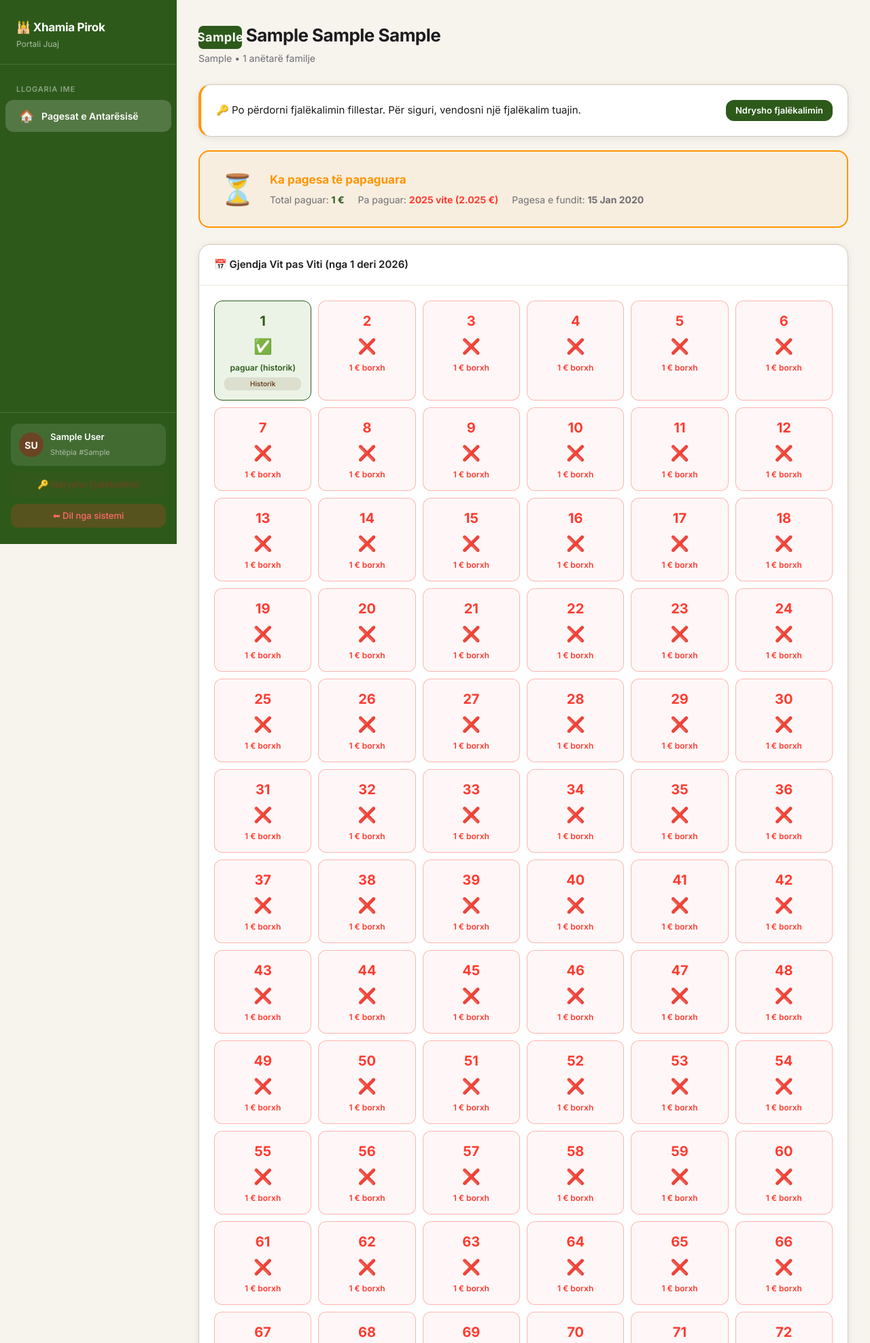
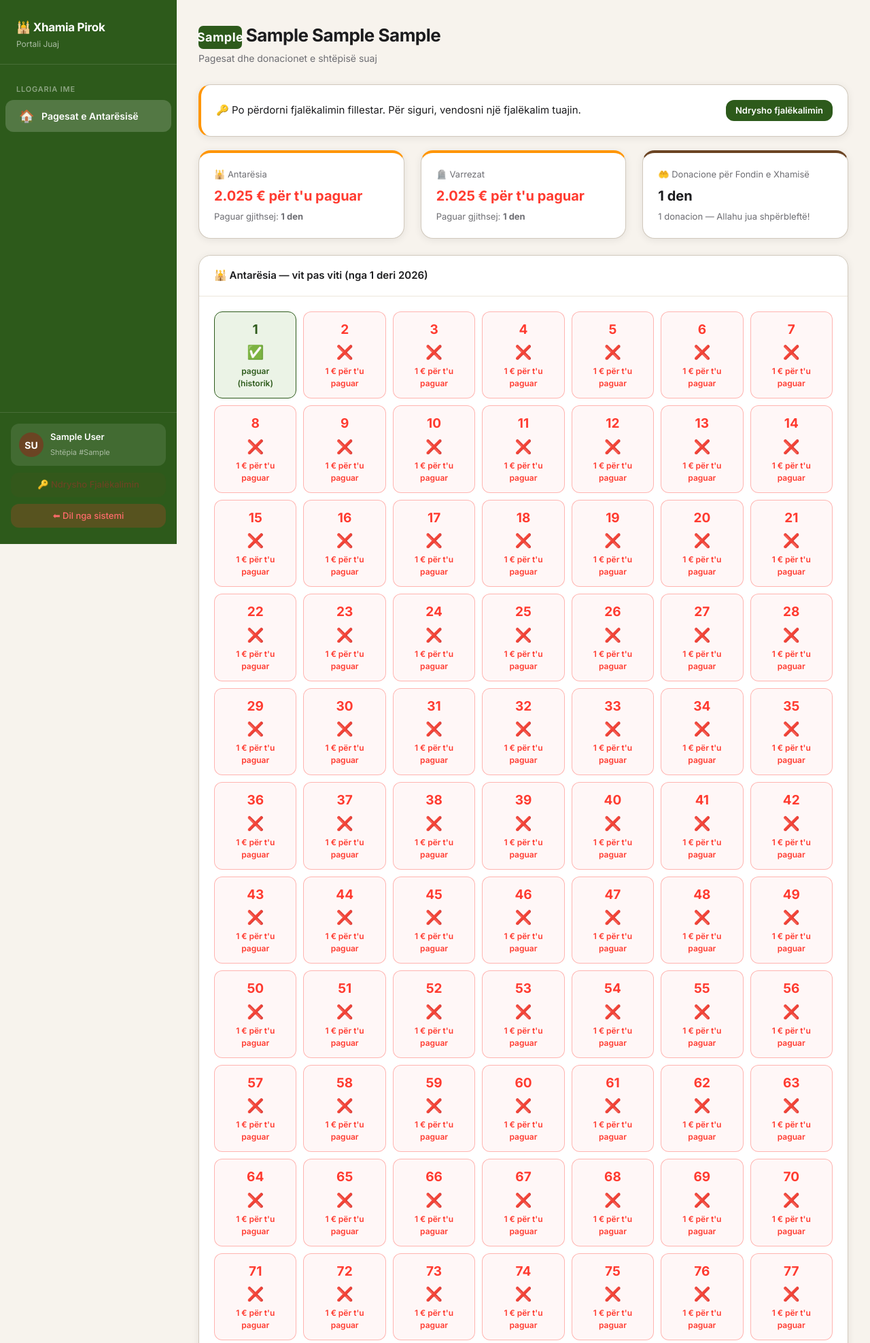
Before and after one commit to MuhamedAdemi/xhamia-pirok, a Django app: page /portali/ in a window 1280 px wide. Shown: the top 1975 px of the page at 68% size. Run offline with Django 5.2, Linux system fonts and the light colour scheme; a user stored in the database is signed in; tables that the repository leaves empty hold one stand-in row (values such as "Sample post").

Commit message:
fix(siguria): llogarite e shtepive shohin vetem portalin dhe faturat e veta; portali me varrezat dhe donacionet e fondit
Me sesion te ruajtur, hyrja e dyte dergonte llogarine e shtepise te paneli i stafit, ku faqet
kontrollonin vetem login_required. Tani nje middleware i kufizon llogarite e shtepive te portali,
dhe faturat PDF kontrollojne pronesine.

Co-Authored-By: Claude Opus 5.5 <noreply@anthropic.com>

```diff
--- a/config/settings.py
+++ b/config/settings.py
@@ -28,6 +28,7 @@ MIDDLEWARE = [
     'django.middleware.common.CommonMiddleware',
     'django.middleware.csrf.CsrfViewMiddleware',
     'django.contrib.auth.middleware.AuthenticationMiddleware',
+    'xhamia.middleware.PortaliShtepiMiddleware',
     'django.contrib.messages.middleware.MessageMiddleware',
     'django.middleware.clickjacking.XFrameOptionsMiddleware',
 ]
--- /dev/null
+++ b/templates/portali_shtepi/_vitet.html
@@ -0,0 +1,16 @@
+{% load shumat %}{# Grila vit pas viti; parametër: tabela (dict viti → info nga _tabela_vjetore) #}
+{% if tabela %}
+<div style="display:grid; grid-template-columns:repeat(auto-fill, minmax(120px, 1fr)); gap:10px;">
+  {% for vit, info in tabela.items %}
+  <div style="border:1.5px solid {% if info.ka_paguar %}var(--gjelbër){% else %}rgba(255,59,48,0.35){% endif %}; border-radius:12px; padding:12px; text-align:center; background:{% if info.ka_paguar %}var(--gjelbër-shumë-i-çelur){% else %}rgba(255,59,48,0.04){% endif %};">
+    <div style="font-size:19px; font-weight:800; color:{% if info.ka_paguar %}var(--gjelbër){% else %}var(--gabim){% endif %};">{{ vit }}</div>
+    <div style="font-size:20px; margin:4px 0;">{% if info.ka_paguar %}✅{% else %}❌{% endif %}</div>
+    <div style="font-size:12px; font-weight:600; color:{% if info.ka_paguar %}var(--gjelbër){% else %}var(--gabim){% endif %};">
+      {% if info.historike %}paguar (historik){% elif info.ka_paguar %}{{ info.shuma_paguar|euro }} paguar{% elif info.borxhi %}{{ info.borxhi|euro }} për t'u paguar{% else %}papaguar{% endif %}
+    </div>
+  </div>
+  {% endfor %}
+</div>
+{% else %}
+<p style="text-align:center; color:var(--tekst-dytësor); padding:20px 0;">Nuk ka vite për t'u shfaqur.</p>
+{% endif %}
--- a/templates/portali_shtepi/dashboard.html
+++ b/templates/portali_shtepi/dashboard.html
@@ -9,7 +9,7 @@
       <span class="nr-shtepi" style="font-size:18px; width:64px; height:34px;">{{ shtepi.nr_shtepise }}</span>
       {{ shtepi.emri_i_plote }}
     </h2>
-    <p>{% if shtepi.kategoria %}{{ shtepi.kategoria.emri }} • {% endif %}{{ shtepi.nr_antareve_familjes }} anëtarë familje</p>
+    <p>Pagesat dhe donacionet e shtëpisë suaj</p>
   </div>
 </div>
 
@@ -22,92 +22,101 @@
 </div>
 {% endif %}
 
-<!-- Statusi i përgjithshëm -->
-<div style="background:{% if not nr_papaguara %}var(--gjelbër-shumë-i-çelur){% else %}rgba(255,149,0,0.06){% endif %}; border:2px solid {% if not nr_papaguara %}var(--gjelbër){% else %}var(--paralajmërim){% endif %}; border-radius:16px; padding:22px 28px; margin-bottom:24px; display:flex; align-items:center; gap:20px;">
-  <div style="font-size:44px; flex-shrink:0;">{% if not nr_papaguara %}✅{% else %}⏳{% endif %}</div>
-  <div style="flex:1;">
-    <h3 style="margin:0 0 6px; font-size:17px; color:{% if not nr_papaguara %}var(--gjelbër){% else %}var(--paralajmërim){% endif %};">
-      {% if not nr_papaguara %}
-        Të gjitha pagesat janë në rregull!
-      {% else %}
-        Ka pagesa të papaguara
-      {% endif %}
-    </h3>
-    <div style="display:flex; gap:20px; flex-wrap:wrap; font-size:14px; color:var(--tekst-dytësor);">
-      <span>Total paguar: <strong style="color:var(--gjelbër);">{{ total_gjithsej|euro }}</strong></span>
-      {% if nr_papaguara %}
-      <span>Pa paguar: <strong style="color:var(--gabim);">{{ nr_papaguara }} vit{{ nr_papaguara|pluralize:'e' }}{% if borxhi_total > 0 %} ({{ borxhi_total|euro }}){% endif %}</strong></span>
-      {% endif %}
-      {% if pagesa_e_fundit %}
-      <span>Pagesa e fundit: <strong>{{ pagesa_e_fundit.data_pageses|date:"d M Y" }}</strong></span>
-      {% endif %}
+<!-- Përmbledhja -->
+<div class="grid-3" style="margin-bottom:24px;">
+  <div class="stat-card" style="border-top:4px solid {% if nr_papaguara %}var(--paralajmërim){% else %}var(--gjelbër){% endif %};">
+    <div style="font-size:13px; color:var(--tekst-dytësor);">🕌 Antarësia</div>
+    <div style="font-size:20px; font-weight:800; margin:6px 0; color:{% if nr_papaguara %}var(--gabim){% else %}var(--gjelbër){% endif %};">
+      {% if nr_papaguara %}{{ borxhi_total|euro }} për t'u paguar{% else %}✅ Në rregull{% endif %}
     </div>
+    <div style="font-size:13px; color:var(--tekst-dytësor);">Paguar gjithsej: <strong>{{ total_gjithsej|monedhat }}</strong></div>
+  </div>
+  <div class="stat-card" style="border-top:4px solid {% if nr_papaguara_varrezat %}var(--paralajmërim){% else %}var(--gjelbër){% endif %};">
+    <div style="font-size:13px; color:var(--tekst-dytësor);">🪦 Varrezat</div>
+    <div style="font-size:20px; font-weight:800; margin:6px 0; color:{% if nr_papaguara_varrezat %}var(--gabim){% else %}var(--gjelbër){% endif %};">
+      {% if nr_papaguara_varrezat %}{% if borxhi_total_varrezat > 0 %}{{ borxhi_total_varrezat|euro }}{% else %}{{ nr_papaguara_varrezat }} vit{{ nr_papaguara_varrezat|pluralize:'e' }}{% endif %} për t'u paguar{% else %}✅ Në rregull{% endif %}
+    </div>
+    <div style="font-size:13px; color:var(--tekst-dytësor);">Paguar gjithsej: <strong>{{ total_varrezat|monedhat }}</strong></div>
+  </div>
+  <div class="stat-card" style="border-top:4px solid var(--kafe, #6B4423);">
+    <div style="font-size:13px; color:var(--tekst-dytësor);">🤲 Donacione për Fondin e Xhamisë</div>
+    <div style="font-size:20px; font-weight:800; margin:6px 0;">{{ total_fondi|monedhat }}</div>
+    <div style="font-size:13px; color:var(--tekst-dytësor);">{{ pagesat_fondit|length }} donacion{{ pagesat_fondit|length|pluralize:'e' }} — Allahu jua shpërbleftë!</div>
   </div>
 </div>
 
-<!-- Grila e viteve -->
+<!-- Antarësia -->
 <div class="card" style="margin-bottom:24px;">
   <div class="card-header">
-    <h5>📅 Gjendja Vit pas Viti (nga {{ shtepi.viti_fillimit_antaresise }} deri {{ viti_aktual }})</h5>
+    <h5>🕌 Antarësia — vit pas viti (nga {{ shtepi.viti_fillimit_antaresise }} deri {{ viti_aktual }})</h5>
   </div>
-  <div class="card-body">
-    {% if pagesat_per_vit %}
-    <div style="display:grid; grid-template-columns:repeat(auto-fill, minmax(130px, 1fr)); gap:10px;">
-      {% for vit, info in pagesat_per_vit.items %}
-      <div style="border:1.5px solid {% if info.ka_paguar %}var(--gjelbër){% else %}rgba(255,59,48,0.35){% endif %}; border-radius:12px; padding:14px; text-align:center; background:{% if info.ka_paguar %}var(--gjelbër-shumë-i-çelur){% else %}rgba(255,59,48,0.04){% endif %};">
-        <div style="font-size:20px; font-weight:800; color:{% if info.ka_paguar %}var(--gjelbër){% else %}var(--gabim){% endif %};">
-          {{ vit }}
-        </div>
-        <div style="font-size:22px; margin:6px 0;">{% if info.ka_paguar %}✅{% else %}❌{% endif %}</div>
-        <div style="font-size:12px; font-weight:600; color:{% if info.ka_paguar %}var(--gjelbër){% else %}var(--gabim){% endif %};">
-          {% if info.historike %}paguar (historik){% elif info.ka_paguar %}{{ info.shuma_paguar|euro }} paguar{% elif info.borxhi %}{{ info.borxhi|euro }} borxh{% else %}papaguar{% endif %}
-        </div>
-        {% if info.historike %}
-        <div style="margin-top:5px; font-size:10px; background:rgba(107,68,35,0.12); color:#6B4423; padding:2px 6px; border-radius:8px; font-weight:600;">Historik</div>
-        {% endif %}
-      </div>
-      {% endfor %}
-    </div>
-    {% else %}
-    <p style="text-align:center; color:var(--tekst-dytësor); padding:20px 0;">Nuk ka vite për t'u shfaqur.</p>
-    {% endif %}
-  </div>
-</div>
-
-<!-- Historiku i pagesave -->
-<div class="card">
-  <div class="card-header">
-    <h5>📋 Faturat e Regjistruara</h5>
-    <span style="color:var(--tekst-dytësor); font-size:13px;">{{ pagesat_te_gjitha.count }} pagesa gjithsej</span>
-  </div>
+  <div class="card-body">{% include 'portali_shtepi/_vitet.html' with tabela=pagesat_per_vit %}</div>
   <div style="overflow-x:auto;">
     <table class="tabela-xhami">
-      <thead>
-        <tr>
-          <th>Nr. Faturës</th>
-          <th>Vitet</th>
-          <th>Shuma</th>
-          <th>Data</th>
-          <th>Fatura</th>
-        </tr>
-      </thead>
+      <thead><tr><th>Nr. Faturës</th><th>Vitet</th><th>Shuma</th><th>Data</th><th>Fatura</th></tr></thead>
       <tbody>
         {% for p in pagesat_te_gjitha %}
         <tr>
           <td style="font-family:monospace; font-weight:700; color:var(--gjelbër);">{{ p.fatura_tekst }}</td>
           <td class="font-semibold">{{ p.vitet_tekst }}</td>
           <td class="tekst-gjelbër font-semibold">{{ p.shuma_origjinale }}</td>
-          <td class="tekst-dytësor">{{ p.data_pageses|date:"d F Y" }}</td>
-          <td>
-            <a href="{% url 'fatura_antaresia_pdf' p.pk %}" class="btn-dytësor btn-sm" target="_blank">🖨️ Fatura</a>
-          </td>
+          <td class="tekst-dytësor">{{ p.data_pageses|date:"d.m.Y" }}</td>
+          <td><a href="{% url 'fatura_antaresia_pdf' p.pk %}" class="btn-dytësor btn-sm" target="_blank">🖨️ Fatura</a></td>
         </tr>
         {% empty %}
+        <tr><td colspan="5" style="text-align:center; padding:30px; color:var(--tekst-dytësor);">Asnjë pagesë antarësie e regjistruar ende.</td></tr>
+        {% endfor %}
+      </tbody>
+    </table>
+  </div>
+</div>
+
+<!-- Varrezat -->
+<div class="card" style="margin-bottom:24px;">
+  <div class="card-header">
+    <h5>🪦 Varrezat — vit pas viti (nga {{ shtepi.viti_fillimit_varrezave }} deri {{ viti_aktual }})</h5>
+  </div>
+  <div class="card-body">{% include 'portali_shtepi/_vitet.html' with tabela=pagesat_per_vit_varrezat %}</div>
+  <div style="overflow-x:auto;">
+    <table class="tabela-xhami">
+      <thead><tr><th>Nr. Faturës</th><th>Vitet</th><th>Shuma</th><th>Data</th><th>Fatura</th></tr></thead>
+      <tbody>
+        {% for p in pagesat_varrezave %}
         <tr>
-          <td colspan="5" style="text-align:center; padding:40px; color:var(--tekst-dytësor);">
-            Asnjë pagesë e regjistruar ende. Kontaktoni xhaminë për informacion.
-          </td>
+          <td style="font-family:monospace; font-weight:700; color:var(--gjelbër);">{{ p.fatura_tekst }}</td>
+          <td class="font-semibold">{{ p.vitet_tekst }}</td>
+          <td class="tekst-gjelbër font-semibold">{{ p.shuma_origjinale }}</td>
+          <td class="tekst-dytësor">{{ p.data_pageses|date:"d.m.Y" }}</td>
+          <td><a href="{% url 'fatura_varrezat_pdf' p.pk %}" class="btn-dytësor btn-sm" target="_blank">🖨️ Fatura</a></td>
         </tr>
+        {% empty %}
+        <tr><td colspan="5" style="text-align:center; padding:30px; color:var(--tekst-dytësor);">Asnjë pagesë varrezash e regjistruar ende.</td></tr>
+        {% endfor %}
+      </tbody>
+    </table>
+  </div>
+</div>
+
+<!-- Fondi -->
+<div class="card">
+  <div class="card-header">
+    <h5>🤲 Donacionet për Fondin e Xhamisë — historiku</h5>
+  </div>
+  <div style="overflow-x:auto;">
+    <table class="tabela-xhami">
+      <thead><tr><th>Nr. Faturës</th><th>Paguesi</th><th>Qëllimi</th><th>Shuma</th><th>Data</th><th>Fatura</th></tr></thead>
+      <tbody>
+        {% for p in pagesat_fondit %}
+        <tr>
+          <td style="font-family:monospace; font-weight:700; color:var(--gjelbër);">{{ p.fatura_tekst }}</td>
+          <td class="font-semibold">{{ p.emri_donatorit }} {{ p.mbiemri_donatorit }}</td>
+          <td class="tekst-dytësor">{{ p.get_lloji_display }}{% if p.arsyeja %} — {{ p.arsyeja }}{% endif %}</td>
+          <td class="tekst-kafe font-semibold">{{ p.shuma_origjinale }}</td>
+          <td class="tekst-dytësor">{{ p.data_pageses|date:"d.m.Y" }}</td>
+          <td><a href="{% url 'fatura_fondi_pdf' p.pk %}" class="btn-dytësor btn-sm" target="_blank">🖨️ Fatura</a></td>
+        </tr>
+        {% empty %}
+        <tr><td colspan="6" style="text-align:center; padding:30px; color:var(--tekst-dytësor);">Asnjë donacion i regjistruar në emër të kësaj shtëpie.</td></tr>
         {% endfor %}
       </tbody>
     </table>
--- a/xhamia/views.py
+++ b/xhamia/views.py
@@ -4,7 +4,7 @@ from django.contrib.auth import authenticate, login, logout
 from django.contrib.auth.decorators import login_required
 from django.contrib.auth.models import User
 from django.contrib import messages
-from django.http import HttpResponse
+from django.http import Http404, HttpResponse
 from django.core.mail import send_mail
 from django.conf import settings
 from django.db.models import Sum, Count, Q
@@ -107,6 +107,15 @@ def mund_regjistrojë(user):
         return False
 
 
+def _fatura_e_lejuar(request, model, pk):
+    """Pagesa për faturën PDF; llogaria e një shtëpie merr vetëm pagesat e shtëpisë së vet."""
+    pagese = get_object_or_404(model, pk=pk)
+    profil = getattr(request.user, 'profili_shtepi', None)
+    if profil is not None and pagese.shtepia_id != profil.shtepia_id:
+        raise Http404
+    return pagese
+
+
 def _ids_qe_mbulojne(model, viti):
     """ID-të e shtëpive që kanë një pagesë që e mbulon vitin (një faturë mund të mbulojë shumë vite)."""
     return set(model.objects.filter(viti__lte=viti, viti_deri__gte=viti).values_list('shtepia_id', flat=True))
@@ -180,7 +189,7 @@ def _pergjigje_excel(emri_skedarit, koka, rreshtat):
 
 def login_view(request):
     if request.user.is_authenticated:
-        return redirect('dashboard')
+        return redirect('portali_shtepi' if hasattr(request.user, 'profili_shtepi') else 'dashboard')
     form = LoginForm(request.POST or None)
     if request.method == 'POST' and form.is_valid():
         emri = form.cleaned_data['username'].strip()
@@ -940,7 +949,7 @@ def detaje_pagesa_antaresia(request, pk):
 
 @login_required
 def fatura_antaresia_pdf(request, pk):
-    pagese = get_object_or_404(PagesaAntaresia, pk=pk)
+    pagese = _fatura_e_lejuar(request, PagesaAntaresia, pk)
     html = render_to_string('pagesat/antaresia/fatura_pdf.html', {'pagese': pagese})
     buffer = BytesIO()
     pisa.CreatePDF(html, dest=buffer)
@@ -1014,7 +1023,7 @@ def detaje_pagesa_fondi(request, pk):
 
 @login_required
 def fatura_fondi_pdf(request, pk):
-    pagese = get_object_or_404(PagesaFondi, pk=pk)
+    pagese = _fatura_e_lejuar(request, PagesaFondi, pk)
     html = render_to_string('pagesat/fondi/fatura_pdf.html', {'pagese': pagese})
     buffer = BytesIO()
     pisa.CreatePDF(html, dest=buffer)
@@ -1092,7 +1101,7 @@ def detaje_pagesa_varrezat(request, pk):
 
 @login_required
 def fatura_varrezat_pdf(request, pk):
-    pagese = get_object_or_404(PagesaVarrezave, pk=pk)
+    pagese = _fatura_e_lejuar(request, PagesaVarrezave, pk)
     html = render_to_string('pagesat/varrezat/fatura_pdf.html', {'pagese': pagese})
     buffer = BytesIO()
     pisa.CreatePDF(html, dest=buffer)
@@ -1867,8 +1876,14 @@ def portali_shtepi(request):
         KonfigurimiSistemit.merr().tarifa_antaresise,
     )
 
-    total_gjithsej = pagesat_te_gjitha.aggregate(s=Sum('shuma_paguar'))['s'] or Decimal('0')
     pagesa_e_fundit = pagesat_te_gjitha.first()
+
+    pagesat_varrezave = shtepi.pagesat_varrezave.order_by('-viti', '-data_pageses')
+    pagesat_per_vit_varrezat, borxhi_total_varrezat, papaguara_varrezat = _tabela_vjetore(
+        shtepi.pagesat_varrezave, shtepi.viti_fillimit_varrezave, shtepi.varrezat_paguar_deri_viti,
+        KonfigurimiVarrezave.merr().shuma_vjetore,
+    )
+    pagesat_fondit = shtepi.pagesat_fondit.order_by('-data_pageses')
 
     return render(request, 'portali_shtepi/dashboard.html', {
         'shtepi': shtepi,
@@ -1879,8 +1894,15 @@ def portali_shtepi(request):
         'borxhi_total': borxhi_total,
         'nr_papaguara': len(papaguara),
         'viti_aktual': viti_aktual,
-        'total_gjithsej': total_gjithsej,
+        'total_gjithsej': totalet_sipas_monedhes(pagesat_te_gjitha),
         'pagesa_e_fundit': pagesa_e_fundit,
+        'pagesat_varrezave': pagesat_varrezave,
+        'total_varrezat': totalet_sipas_monedhes(pagesat_varrezave),
+        'pagesat_per_vit_varrezat': pagesat_per_vit_varrezat,
+        'borxhi_total_varrezat': borxhi_total_varrezat,
+        'nr_papaguara_varrezat': len(papaguara_varrezat),
+        'pagesat_fondit': pagesat_fondit,
+        'total_fondi': totalet_sipas_monedhes(pagesat_fondit),
         'portali_shtepi': True,
         'fjalekalimi_fillestar': profili.fjalekalimi_fillestar,
     })
```
Also changed, not shown: xhamia/middleware.py (added, +33 -0 lines), xhamia/tests.py (+42 -1 lines).
